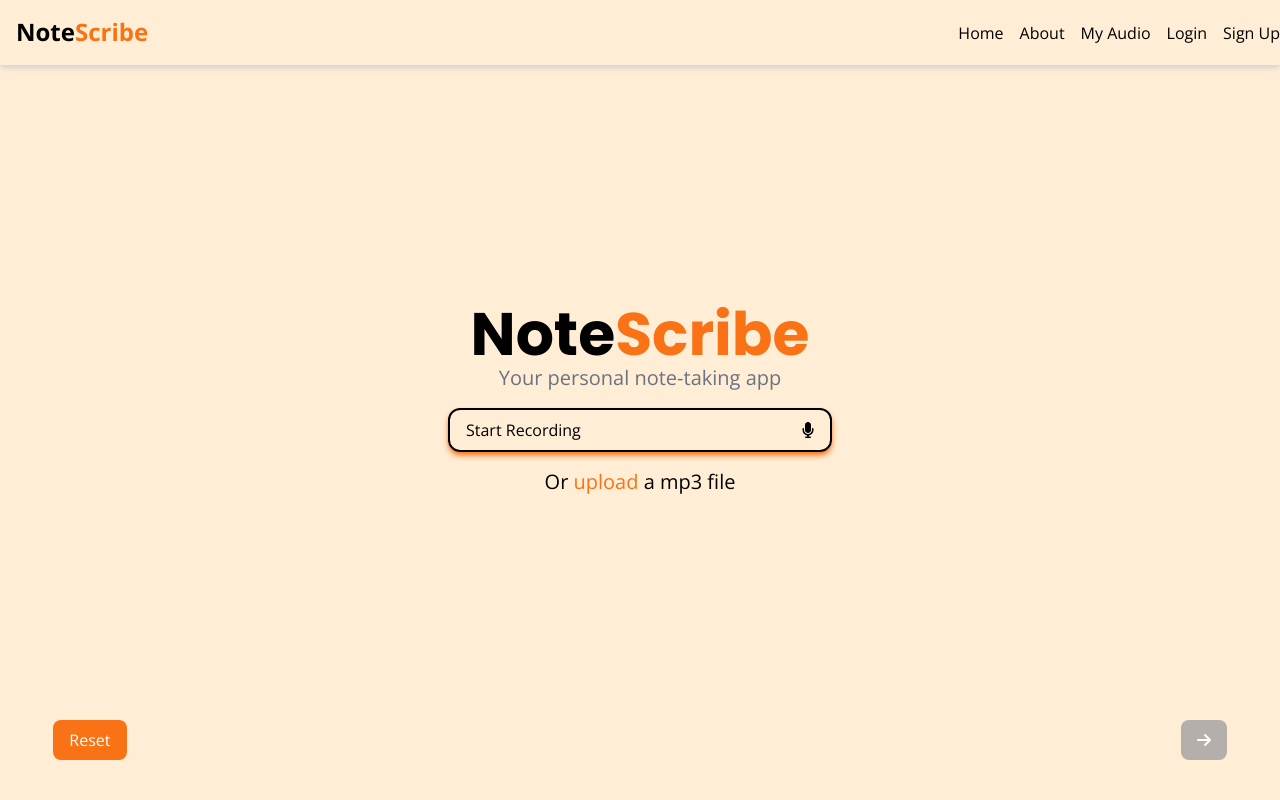
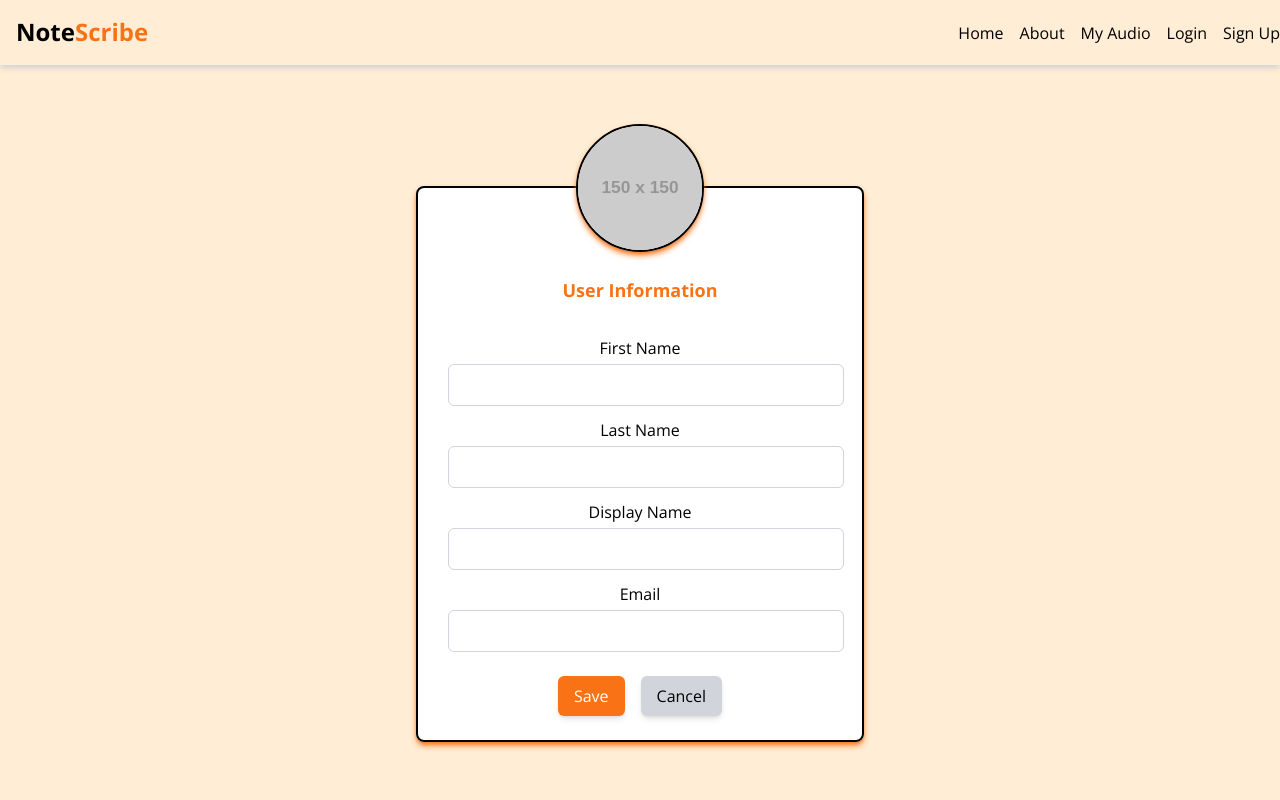
Before and after one commit to hphng/NoteScribe, a React (Vite) app in the folder frontend/: page /profile in a window 1280 px wide. Before the commit this address led to /. Shown: the top 800 px of the page. Built offline with nearby package versions, Linux system fonts and the light colour scheme; no server answers.

Commit message:
add profile page

```diff
--- a/frontend/src/App.jsx
+++ b/frontend/src/App.jsx
@@ -10,6 +10,7 @@ import DocumentList from './pages/DocumentList'
 import DocumentDetails from './pages/DocumentDetails'
 import Login from './pages/Login'
 import SignUp from './pages/SignUp'
+import Profile from './pages/Profile'
 
 export default function App() {
   return (
@@ -27,6 +28,7 @@ export default function App() {
             <Route path="/login" element={<Login />}/>
             <Route path="/signup" element={<SignUp />}/>
             <Route path="*" element={<Navigate to="/"/>}/>
+            <Route path="/profile" element={<Profile />} />
           </Routes>
         </div>
         <Footer />
--- /dev/null
+++ b/frontend/src/pages/Profile.jsx
@@ -0,0 +1,83 @@
+import React, { useContext } from 'react';
+import { AuthContext } from '../contexts/AuthContext';
+import { Description, Field, Fieldset, Input, Label, Legend, Select, Textarea } from '@headlessui/react'
+
+const Profile = () => {
+    const { user } = useContext(AuthContext);
+    const defaultImage = "https://via.placeholder.com/150";
+
+    const handleSave = () => {
+        console.log('Saving user information...');
+    }
+
+    const handleCancel = () => {
+        console.log('Canceling changes...');
+    }
+    return (
+        <main className="min-h-screen flex flex-col items-center justify-center mt-16">
+            <Fieldset className="relative w-full max-w-md p-6 bg-white border-2 border-black rounded-lg shadow-md shadow-orange-500 ">
+                <img
+                    src={user?.photo || defaultImage}
+                    alt="Profile"
+                    className="absolute left-1/2 top-0 -translate-x-1/2 -translate-y-1/2 w-32
+                              aspect-square rounded-full mx-auto mb-4 border-2 border-black shadow-md shadow-orange-500"
+                />
+                <div className='blank-space-for-profile-image w-full h-16'></div>
+                <Legend className="text-lg font-bold text-orange-500 text-center mb-8">User Information</Legend>
+                <Field className="flex flex-col items-center mb-3">
+                    <Label className="block">First Name</Label>
+                    <Input
+                        className="mt-1 block ml-3 border border-gray-300 rounded-md px-3 py-2 w-full
+                                    outline-none focus:outline-none focus:border-1 focus:border-orange-500"
+                        name="firstname"
+                        value={user?.firstname || ""}
+                    />
+                </Field>
+                <Field className="flex flex-col items-center mb-3">
+                    <Label className="block">Last Name</Label>
+                    <Input
+                        className="mt-1 block ml-3 border border-gray-300 rounded-md px-3 py-2 w-full
+                                    outline-none focus:outline-none focus:border-1 focus:border-orange-500"
+                        name="lastname"
+                        value={user?.lastname || ""}
+                    />
+                </Field>
+
+                <Field className="flex flex-col items-center mb-3">
+                    <Label className="block">Display Name</Label>
+                    <Input
+                        className="mt-1 block ml-3 border border-gray-300 rounded-md px-3 py-2 w-full
+                                outline-none focus:outline-none focus:border-1 focus:border-orange-500"
+                        name="username"
+                        value={user?.name || ""} />
+                </Field>
+
+                <Field className="flex flex-col items-center mb-3">
+                    <Label className="block">Email</Label>
+                    <Input
+                        className="mt-1 block ml-3 border border-gray-300 rounded-md px-3 py-2 w-full
+                                outline-none focus:outline-none focus:border-1 focus:border-orange-500"
+                        name="email"
+                        value={user?.email || ""}
+                    />
+                </Field>
+                <div className="flex justify-center gap-4 mt-6">
+                    <button
+                        onClick={handleSave}
+                        className="px-4 py-2 bg-orange-500 text-white rounded-md hover:bg-orange-600 shadow-md duration-200"
+                    >
+                        Save
+                    </button>
+                    <button
+                        onClick={handleCancel}
+                        className="px-4 py-2 bg-gray-300 text-black rounded-md hover:bg-gray-400 shadow-md duration-200"
+                    >
+                        Cancel
+                    </button>
+                </div>
+            </Fieldset>
+        </main>
+    );
+};
+
+export default Profile;
```
